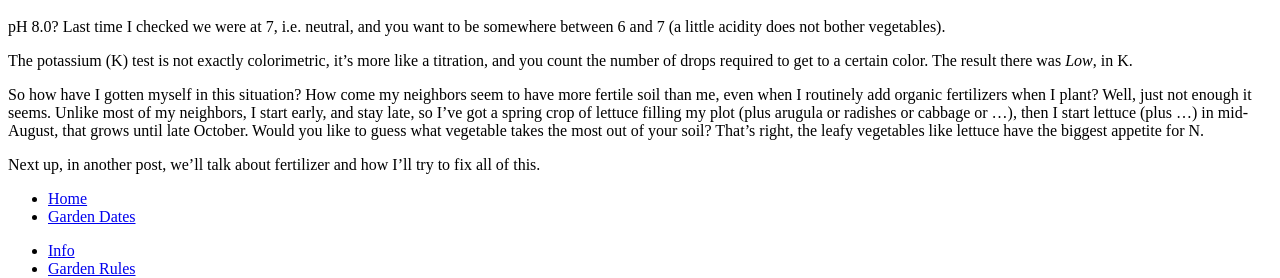
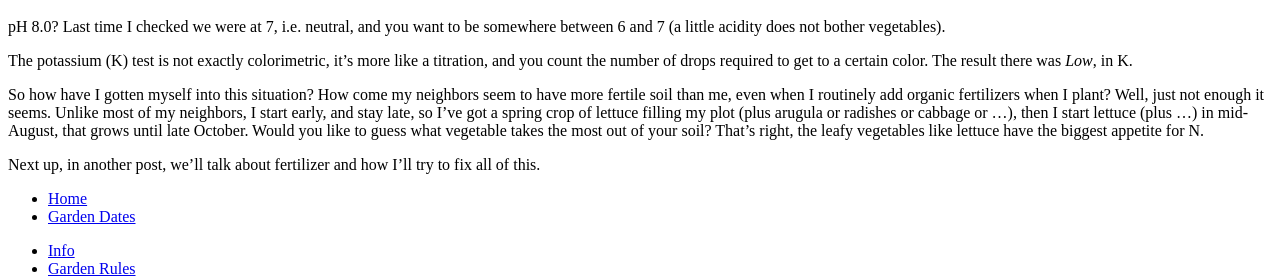
Before and after one commit to bosborne/nyackcommunitygarden, a Jekyll site: the page built from _posts/2017-02-11-save_my_soil.md, in a window 1280 px wide and 900 px high, scrolled down 916 px. Shown: the part 536-814 px from the top of the window. Built offline with Jekyll 4.4.1, drawn with Linux system fonts in a browser that asks for light colours; nearby versions of some CDN libraries; library files that are not in the unit come from our copies; some of the changed lines change nothing that is shown; some of the changed text lies outside the part shown.

Commit message:
Minor edits

```diff
--- a/_posts/2017-02-11-save_my_soil.md
+++ b/_posts/2017-02-11-save_my_soil.md
@@ -4,9 +4,9 @@
 title: "Save My Soil!"
 published: true
 ---
-So I've been noticing my garden get a little *tired* over the past couple of years, where I can see my neighbor's tomato and pepper plants, in particular, looking bigger and stronger. It also seemed to me that all kinds of plants were doing better for me in *past* years, like onions, cabbage, and garlic. So, time for some analysis. Was it possible that I've been losing soil fertility?
+So I've been noticing my garden get a little *tired* over the past couple of years, and I can see my neighbor's tomato and pepper plants, in particular, looking bigger and stronger. It also seemed to me that all kinds of plants were doing better for me in *past* years, like onions, cabbage, and garlic. So, time for some analysis. Is it possible that I've been losing soil fertility?
 
-As you know, soil fertility is expressed as the amounts of the elements nitrogen, phosphorus, and potassium (NPK). Plus, the pH of the soil has to be right, and if it's not then the availability of these elements to the plant is reduced. You can send your soil to be tested for fertility (see [Our garden soil](http://nyackcommunitygarden.info/blog/our-garden-soil) and [And more on our garden soil](http://nyackcommunitygarden.info/blog/and-more-on-our-garden-soil) for results from the Cornell soil lab), or you can do it yourself. So this time, for fun, I got a hold of the [LaMotte Garden Kit](http://www.lamotte.com/en/soil/multiparameter-outfits/5679-01.html). Pretty easy to do.
+As you know, soil fertility is expressed as the amounts of the elements nitrogen, phosphorus, and potassium (NPK). Plus, the pH of the soil has to be right, and if it's not then the availability of these elements to the plant is reduced. You can send your soil to be tested for fertility (see [Our garden soil](http://nyackcommunitygarden.info/blog/our-garden-soil) and [And more on our garden soil](http://nyackcommunitygarden.info/blog/and-more-on-our-garden-soil) for results from the Cornell soil lab), or you can do it yourself. So this time, for fun, I got a hold of the [LaMotte Garden Kit](http://www.lamotte.com/en/soil/multiparameter-outfits/5679-01.html) to do it myself. Pretty easy to do.
 
 I have to say, I was surprised, but not in a good way. But let's start with the good news:
 
@@ -27,6 +27,6 @@
 
 The potassium (K) test is not exactly colorimetric, it's more like a titration, and you count the number of drops required to get to a certain color. The result there was *Low*, in K.
 
-So how have I gotten myself in this situation? How come my neighbors seem to have more fertile soil than me, even when I routinely add organic fertilizers when I plant? Well, just not enough it seems. Unlike most of my neighbors, I start early, and stay late, so I've got a spring crop of lettuce filling my plot (plus arugula or radishes or cabbage or ...), then I start lettuce (plus ...) in mid-August, that grows until late October. Would you like to guess what vegetable takes the most out of your soil? That's right, the leafy vegetables like lettuce have the biggest appetite for N.
+So how have I gotten myself into this situation? How come my neighbors seem to have more fertile soil than me, even when I routinely add organic fertilizers when I plant? Well, just not enough it seems. Unlike most of my neighbors, I start early, and stay late, so I've got a spring crop of lettuce filling my plot (plus arugula or radishes or cabbage or ...), then I start lettuce (plus ...) in mid-August, that grows until late October. Would you like to guess what vegetable takes the most out of your soil? That's right, the leafy vegetables like lettuce have the biggest appetite for N.
 
 Next up, in another post, we'll talk about fertilizer and how I'll try to fix all of this.
```
